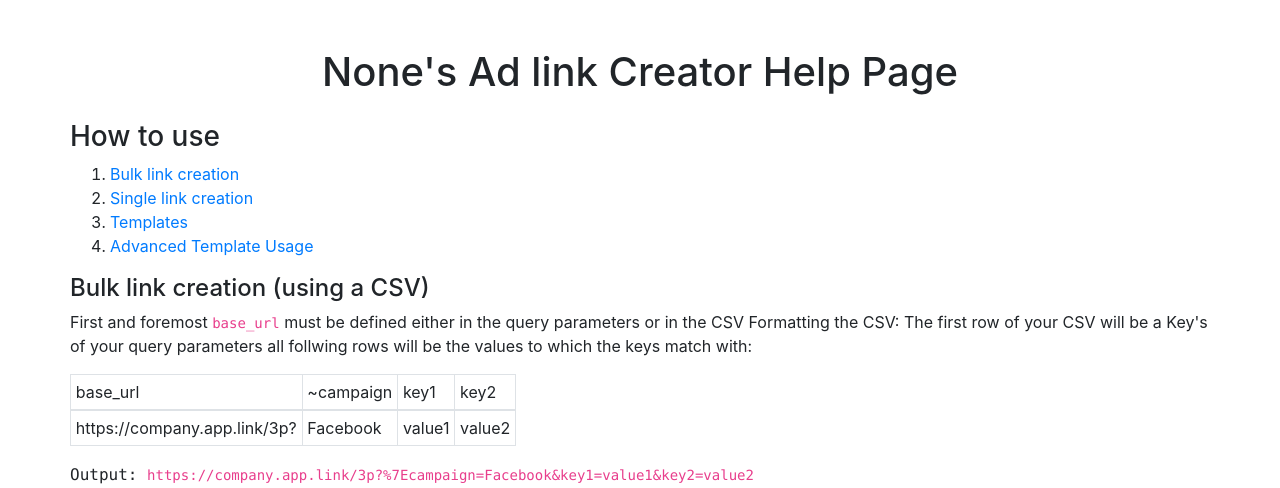
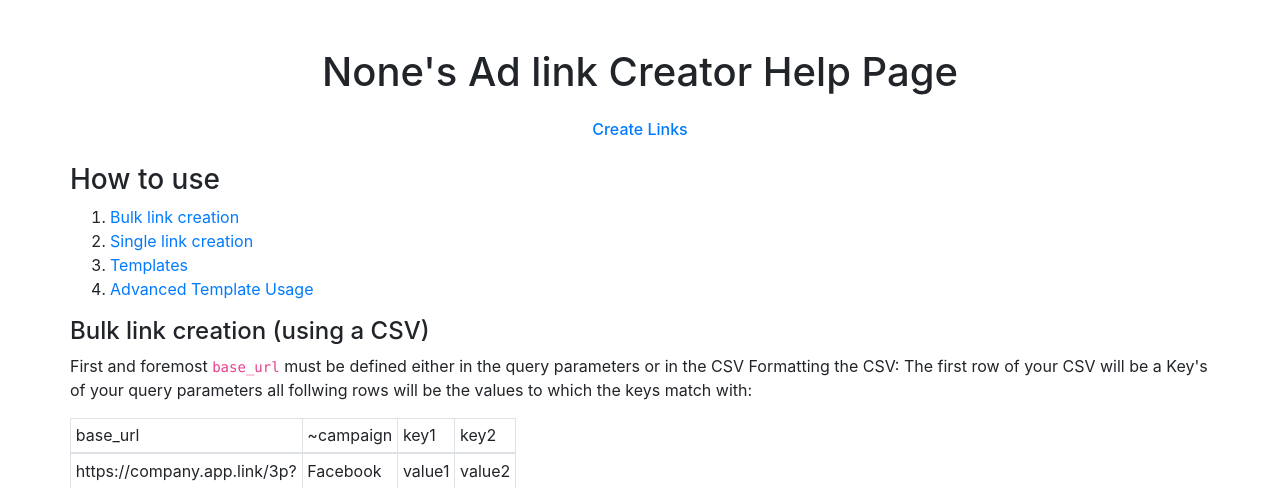
Before and after one commit to jmandarino-branch/ads-link-website, a Django app: page /adlinks/help in a window 1280 px wide. Shown: the top 488 px of the page. Run offline with Django 3.2, Linux system fonts and the light colour scheme; the visitor is signed in with stand-in values (Sample User, id 1); data that the repository does not hold is empty; some libraries are stand-ins or nearby versions.

Commit message:
added urls for help pages

```diff
--- a/templates/adlink_help.html
+++ b/templates/adlink_help.html
@@ -3,6 +3,8 @@
 {% block content %}
 
     <h1 class="text-center pt-5 pb-3">{{ user.company }}'s Ad link Creator Help Page</h1>
+        <h6 class="text-center pb-3"><a href="{% url 'adlinks' %}">Create Links</a></h6>
+
 
     <!-- this is where the content will live -->
     <div class="align-items-center container">
--- a/templates/index.html
+++ b/templates/index.html
@@ -2,6 +2,8 @@
 
 {% block content %}
     <h1 class="text-center pt-5 pb-3">{{ user.company }}'s Ad link Creator</h1>
+    <h6 class="text-center pb-3"><a href="{% url 'adlinks_help' %}">Help Page</a></h6>
+
 
     <!-- this is the form -->
     <div class="d-flex justify-content-center align-items-center container ">
```
